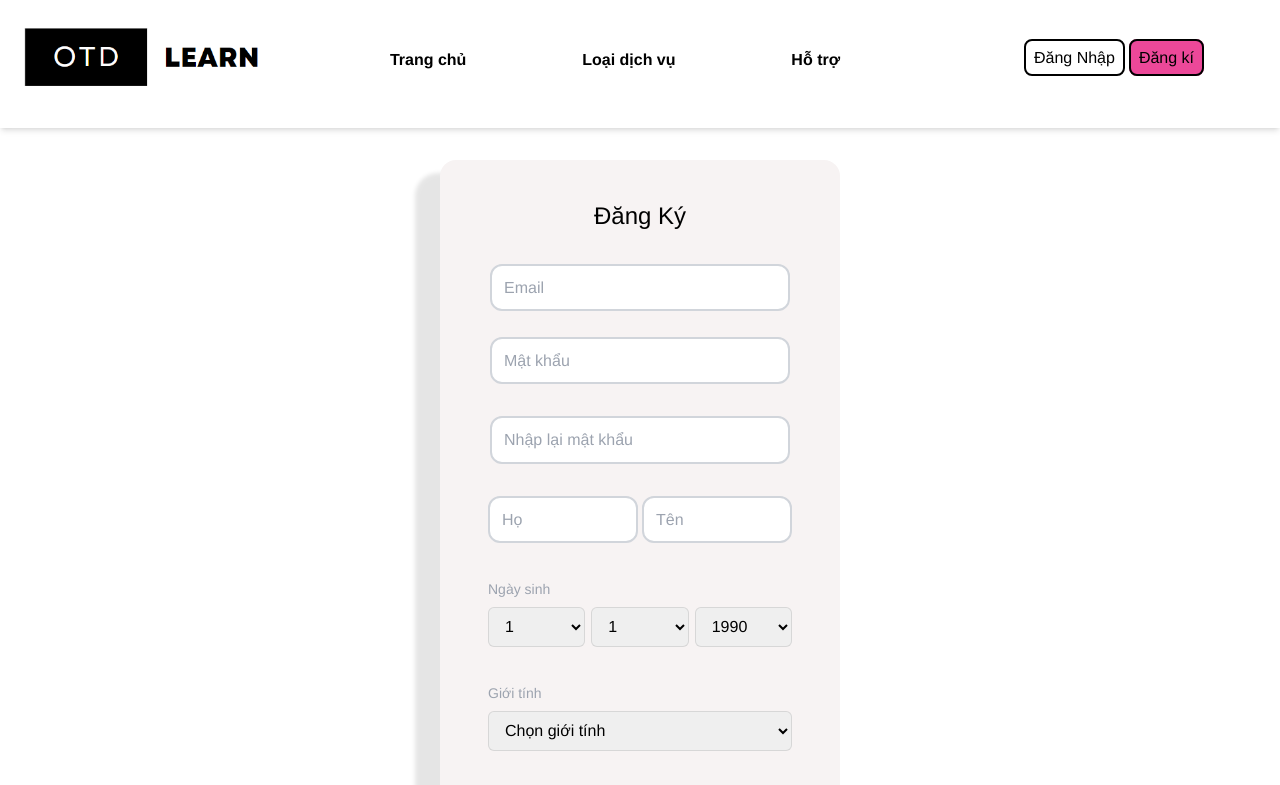
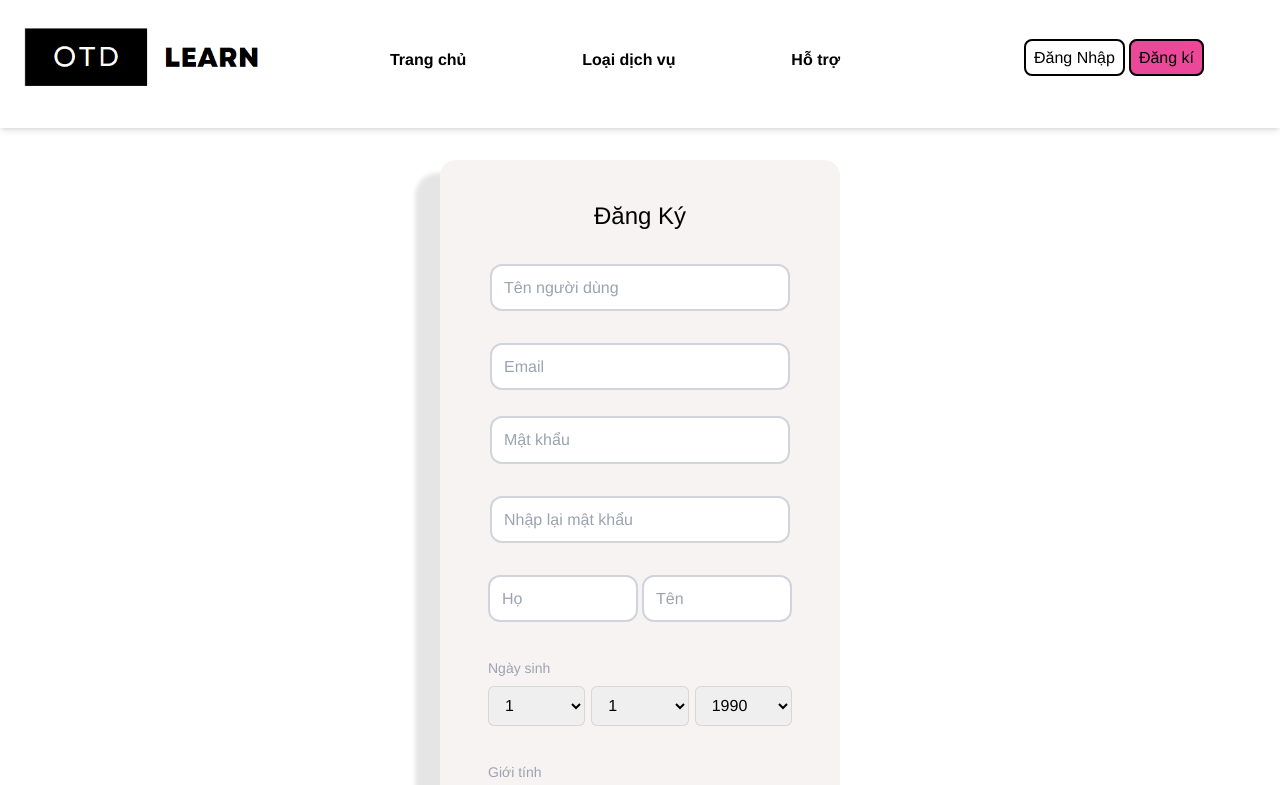
Before and after one commit to lehaodang189203/Summer2024SWP391_SAP1804_Group05_FE, a React (Vite) app in the folder OnDemandTutor/: page /register in a window 1280 px wide. Shown: the top 785 px of the page. Built offline with nearby package versions, Linux system fonts and the light colour scheme.

Commit message:
Thêm userName trong register

```diff
--- a/OnDemandTutor/src/pages/Register/Register.tsx
+++ b/OnDemandTutor/src/pages/Register/Register.tsx
@@ -18,6 +18,7 @@ type FormData = Pick<
   | 'password'
   | 'confirm_password'
   | 'date_of_birth'
+  | 'username'
   | 'firstname'
   | 'lastname'
   | 'gender'
@@ -26,6 +27,7 @@ type FormData = Pick<
 const registerSchema = schema.pick([
   'email',
   'password',
+  'username',
   'confirm_password',
   'date_of_birth',
   'firstname',
@@ -57,6 +59,8 @@ export default function Register() {
   const onSubmit = handleSubmit((data) => {
     console.log(data)
     const body: ResReqBody = omit(data, ['confirm_password'])
+    console.log(body)
+
     registerAccountMutation.mutate(body, {
       onSuccess: (data) => {
         console.log(data)
@@ -87,10 +91,20 @@ export default function Register() {
 
           {/* email */}
           <Input
+            name='username'
+            type='text'
+            placeholder='Tên người dùng'
+            className='mt-8'
+            register={register}
+            errorMessage={errors.username?.message}
+          />
+
+          {/* email */}
+          <Input
             name='email'
             type='email'
             placeholder='Email'
-            className='mt-8'
+            className='mt-2'
             register={register}
             errorMessage={errors.email?.message}
           />
--- a/OnDemandTutor/src/types/user.request.type.ts
+++ b/OnDemandTutor/src/types/user.request.type.ts
@@ -3,22 +3,22 @@ export interface LoginReqBody {
   password: string
 }
 export interface ResATReqBody {
-  email:string,
-  password: string,
-  confirm_password: string,
-  date_of_birth: Date, // Sử dụng Date để biểu diễn ngày tháng
-  firstname: string,
-  lastname: string,
+  email: string
+  password: string
+  confirm_password: string
+  date_of_birth: Date // Sử dụng Date để biểu diễn ngày tháng
+  firstname: string
+  lastname: string
   gender: string
 }
 
 export interface ResReqBody {
-  email:string,
-  password: string,
-  confirm_password: string,
+  email: string
+  username: string
+  password: string
 
-  firstname: string,
-  lastname: string,
-  date_of_birth: Date, // Sử dụng Date để biểu diễn ngày tháng
+  firstname: string
+  lastname: string
+  date_of_birth: Date // Sử dụng Date để biểu diễn ngày tháng
   gender: string
 }
--- a/OnDemandTutor/src/utils/rules.ts
+++ b/OnDemandTutor/src/utils/rules.ts
@@ -28,6 +28,10 @@ export const schema = yup.object({
     .min(6, 'Độ dài từ 6-160 ký tự')
     .max(160, 'Độ dài từ 6-160 ký tự')
     .oneOf([yup.ref('password')], 'Nhập lại mật khẩu không khớp'),
+  username: yup
+    .string()
+    .required('Tên người dùng là bắt buộc')
+    .max(160, 'Độ dài tối đa là 160 ký tự'),
   firstname: yup
     .string()
     .min(2, 'tên phải có ít nhất 2 ký tự')
@@ -52,7 +56,7 @@ export const schema = yup.object({
       ['male', 'female', 'other'],
       'Gender must be either male, female, or other'
     )
-    .required('Gender is required')
+    .required('Giới tính là bắt buộc')
 })
 
 // này là mình export cái schema (đinhj dạng lỗi) của mình ra để qua bên Input bắt lỗi
```
